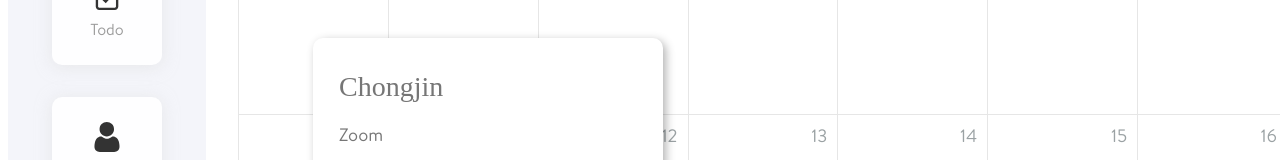
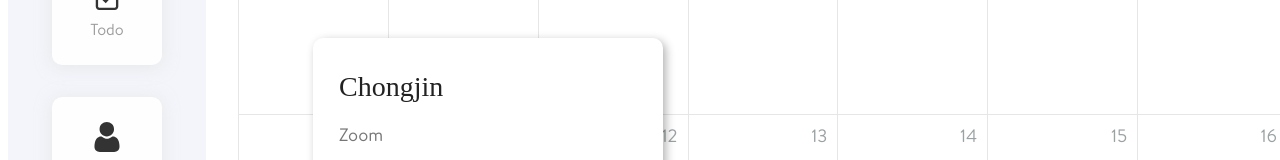
Before and after one commit to msamadpo/Horae, a React (Create React App) app in the folder client/: page /calendar/month in a window 1280 px wide. Both pictures are taken after a click on the element "Chongjin". Shown: the part 449-609 px from the top of the page. Built offline with nearby package versions, Linux system fonts and the light colour scheme; a web font is replaced by a local one.

Commit message:
Updated color of edit event menu title

```diff
--- a/client/src/components/HoraeApp/CalendarPage/CalendarEventEditMenu/CalendarEventEditMenu.tsx
+++ b/client/src/components/HoraeApp/CalendarPage/CalendarEventEditMenu/CalendarEventEditMenu.tsx
@@ -1,7 +1,6 @@
 import React, { useEffect, useContext } from 'react';
 import GlobalContext from 'context/GlobalContext';
 import styled from 'styled-components';
-import Text from 'components/Common/Text';
 import { CalendarEvent } from 'context/reducers/calendarReducer';
 import { addHours } from 'date-fns';
 
@@ -18,13 +17,13 @@ const calculatedBorder = (x: number, y: number) => {
   return 'border-top-left-radius: 0px;';
 };
 
-const StyledInput = styled.input<{ font?: string }>`
+const StyledInput = styled.input<{ font?: string; color?: string }>`
   border: none;
   outline: none;
   text-overflow: ellipsis;
   border-bottom: 3px solid transparent;
   font: var(${(props) => '--font-' + (props.font || 'small')});
-  color: var(--color-text-paragraph);
+  color: var(${(props) => props.color || '--color-text-paragraph'});
   &::placeholder {
     color: var(--color-shadow);
   }
@@ -183,6 +182,7 @@ function CalendarEventEditMenu({
       <EditMenu x={x} y={y} onSubmit={handleFormSubmit} action="">
         <StyledInput
           font="heading3"
+          color="--color-text-heading"
           type="text"
           placeholder="name"
           name="name"
```
